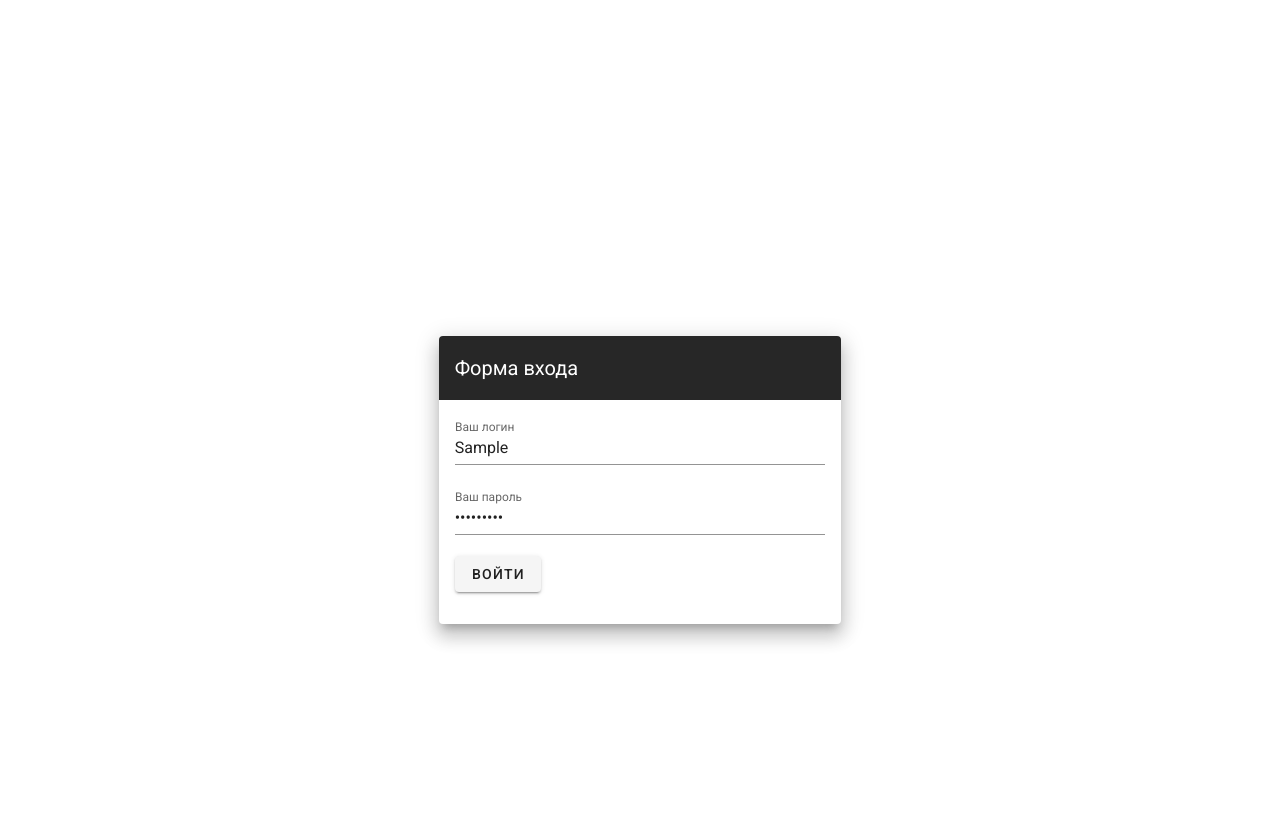
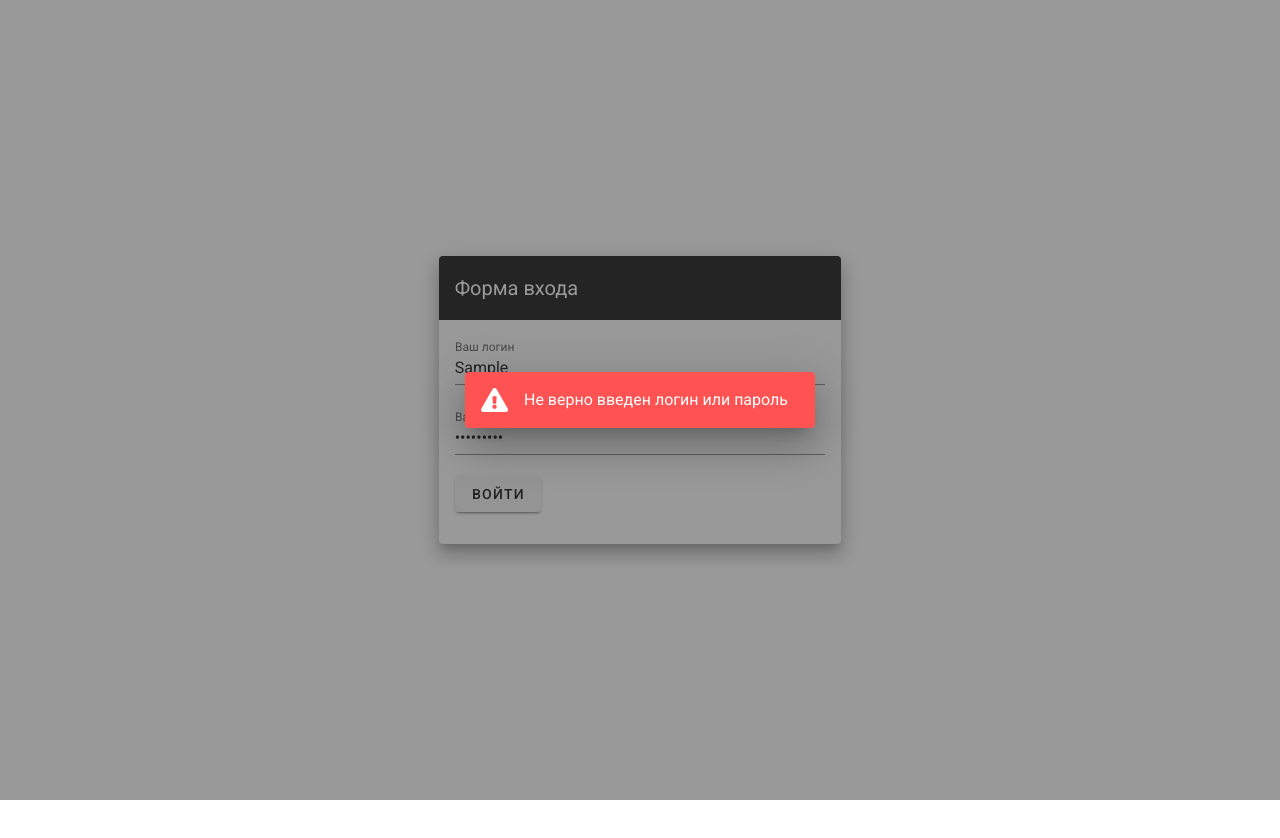
Before and after one commit to F13XxTSsL/VOLSmap, a Vue app in the folder client/: page / in a window 1280 px wide. Both pictures are taken after typing "Sample", "Sample123" into the empty fields and a click on the button "ВОЙТИ". Shown: the top 838 px of the page. After the commit the page ends 800 px from the top, so only its background shows below. Built offline with nearby package versions, Linux system fonts and the light colour scheme; no server answers.

Commit message:
Правки авторизации

```diff
--- a/client/package.json
+++ b/client/package.json
@@ -9,7 +9,6 @@
   },
   "dependencies": {
     "axios": "^0.19.1",
-    "bcrypt": "^3.0.6",
     "core-js": "^3.6.4",
     "google-maps-api-loader": "^1.1.1",
     "vue": "^2.6.10",
--- a/client/src/views/Login.vue
+++ b/client/src/views/Login.vue
@@ -1,11 +1,16 @@
 <template>
-  <div class="login margin__top">
+    <div class="login">
         <v-app id="inspire">
             <v-content>
                 <v-container
                         class="fill-height"
                         fluid
                 >
+                    <v-dialog class="error" v-model="dialogError" width="350px">
+                      <v-alert type="error">
+                        {{textError}}
+                      </v-alert>
+                    </v-dialog>
                     <v-row
                             align="center"
                             justify="center"
@@ -22,7 +27,7 @@
                                         flat
                                 >
                                     <v-toolbar-title>Форма входа</v-toolbar-title>
-                  <v-spacer />
+                                    <v-spacer/>
                                 </v-toolbar>
                                 <v-card-text>
                                     <v-form @submit.prevent="loginIn">
@@ -31,7 +36,6 @@
                                                 name="login"
                                                 v-model="login"
                                                 type="text"
-                      required
                                         />
 
                                         <v-text-field
@@ -40,9 +44,8 @@
                                                 v-model="password"
                                                 name="password"
                                                 type="password"
-                      required
                                         />
-                    <v-spacer />
+                                        <v-spacer/>
                                         <v-btn
                                                 type="submit"
                                                 color="darken-3"
@@ -51,7 +54,7 @@
                                         </v-btn>
                                     </v-form>
                                 </v-card-text>
-                <v-card-actions />
+                                <v-card-actions/>
                             </v-card>
                         </v-col>
                     </v-row>
@@ -71,6 +74,8 @@
       return {
         login: '',
         password: '',
+        dialogError: false,
+        textError: ''
       }
     },
     methods: {
@@ -86,7 +91,10 @@
           router.push({name: 'home'})
           this.emitMethod(res.data.status_user)
         }).catch(err => {
-                    console.log(err)
+            if (err) {
+              this.dialogError = true
+              this.textError = 'Не верно введен логин или пароль'
+            }
           })
       },
       emitMethod(status) {
@@ -97,5 +105,8 @@
 </script>
 
 <style scoped>
+    .error {
+        margin-bottom: 0px;
+  }
 
 </style>
--- a/package.json
+++ b/package.json
@@ -18,7 +18,7 @@
         "express": "^4.17.1",
         "jsonwebtoken": "^8.5.1",
         "mysql2": "^2.1.0",
-        "node-pre-gyp": "^0.10.3",
+        "node-pre-gyp": "0.10.0",
         "nodemon": "^2.0.2",
         "sequelize": "^5.21.3"
     }
```
Lines whose indentation alone changed are shown as unchanged.
